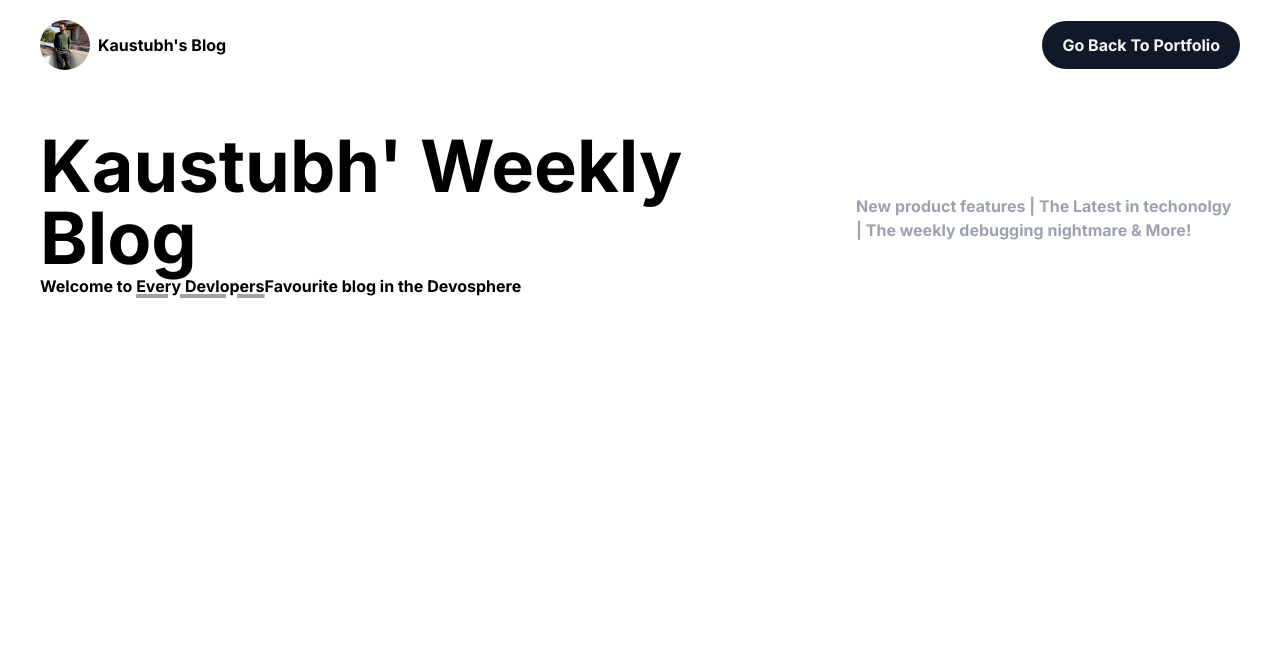
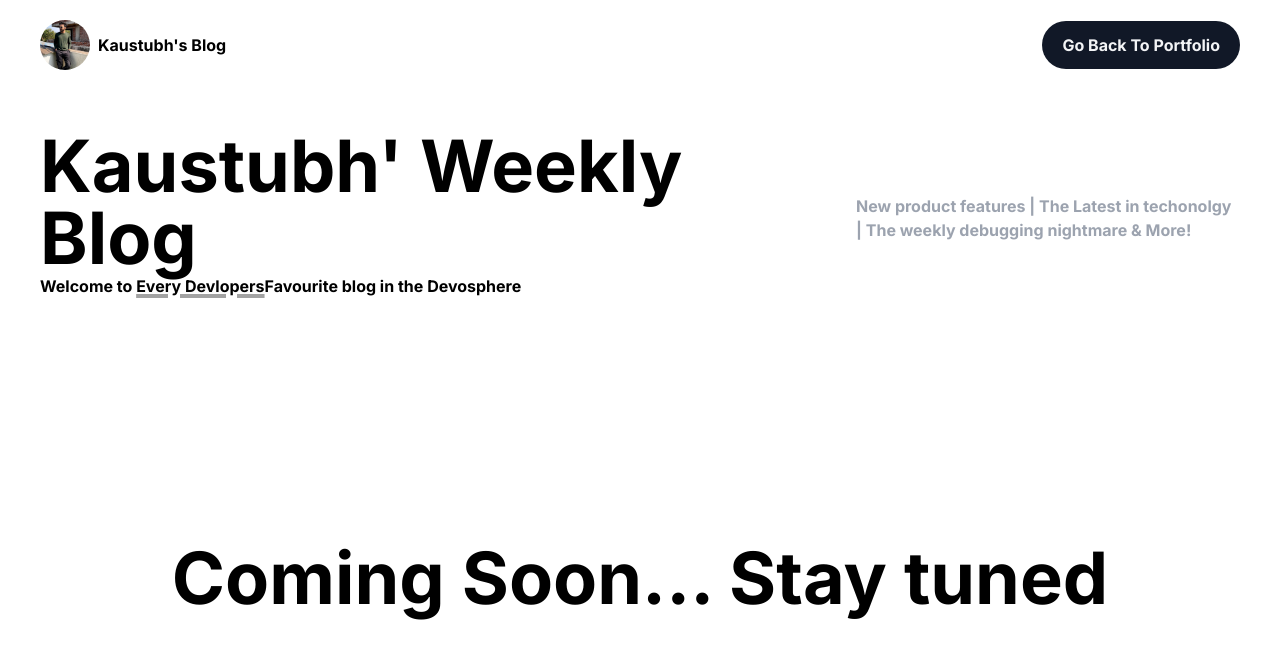
Before and after one commit to Kaustubhx/kaustubh-blog, a Next.js app: page / in a window 1280 px wide. Shown: the top 658 px of the page. Built offline with nearby package versions, Linux system fonts and the light colour scheme.

Commit message:
New: Coming Soon Alert

```diff
--- a/app/(root)/page.tsx
+++ b/app/(root)/page.tsx
@@ -2,8 +2,8 @@ import Image from 'next/image'
 
 export default function Home() {
   return (
-    <main className="flex">
-
+    <main className="flex items-center justify-center h-[50vh]">
+      <h1 className='text-7xl font-bold'>Coming Soon... Stay tuned</h1>
     </main>
   )
 }
```
